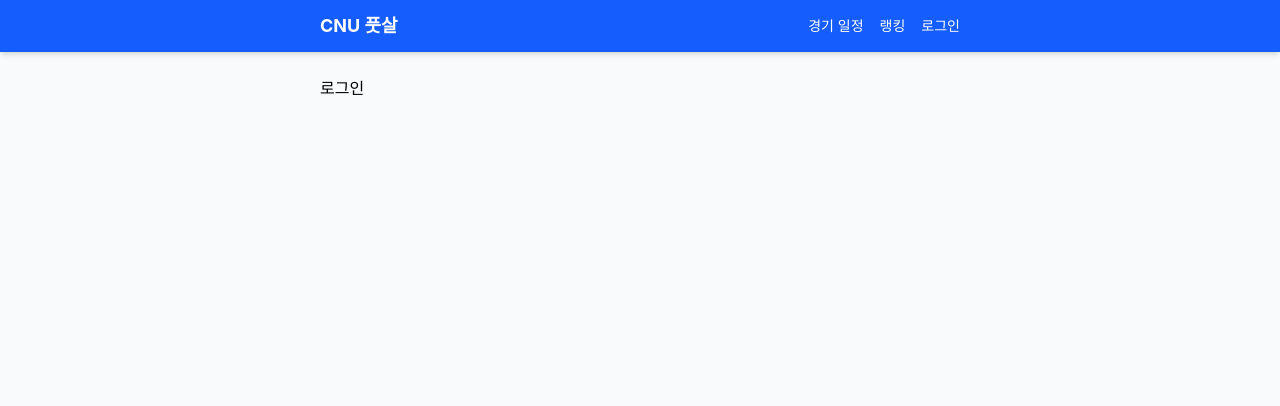
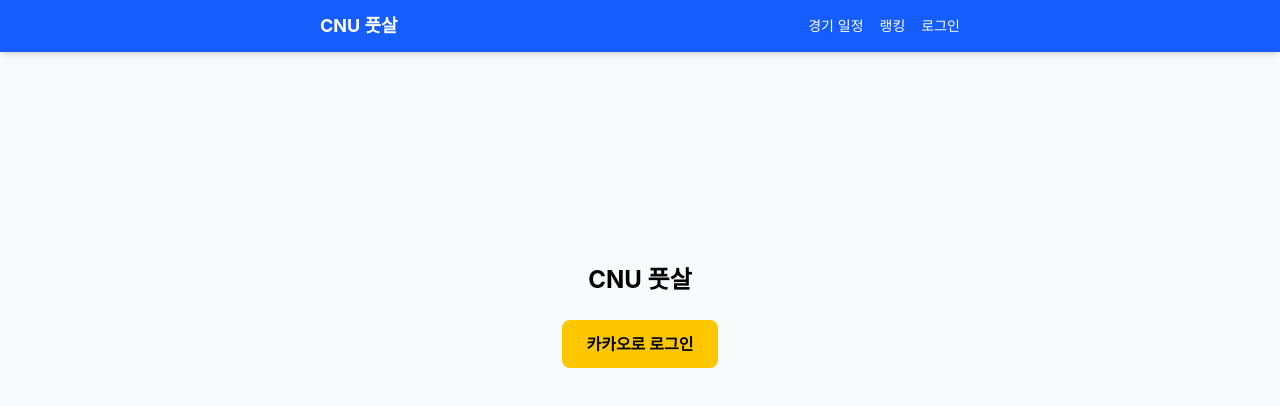
Before and after one commit to thinkanddoit/cnu-futsal-manager, a React (Vite) app: page /login in a window 1280 px wide. Shown: the top 406 px of the page. Built offline with nearby package versions, Linux system fonts and the light colour scheme; no server answers.

Commit message:
feat: implement Kakao login page

```diff
--- a/src/pages/LoginPage.tsx
+++ b/src/pages/LoginPage.tsx
@@ -1,3 +1,45 @@
+import { useEffect, useState } from 'react'
+import { useNavigate, useSearchParams } from 'react-router-dom'
+import { redirectToKakaoLogin, loginWithKakaoCode } from '../services/auth'
+import { useAuth } from '../hooks/useAuth'
+
 export default function LoginPage() {
-  return <div>로그인</div>
+  const [searchParams] = useSearchParams()
+  const [error, setError] = useState('')
+  const [loading, setLoading] = useState(false)
+  const navigate = useNavigate()
+  const { appUser } = useAuth()
+
+  useEffect(() => {
+    if (appUser) {
+      navigate(appUser.role === 'pending' ? '/pending' : '/', { replace: true })
+    }
+  }, [appUser, navigate])
+
+  useEffect(() => {
+    const code = searchParams.get('code')
+    if (!code) return
+
+    setLoading(true)
+    loginWithKakaoCode(code)
+      .catch(() => setError('로그인에 실패했습니다. 다시 시도해주세요.'))
+      .finally(() => setLoading(false))
+  }, [searchParams])
+
+  return (
+    <div className="flex flex-col items-center justify-center min-h-[60vh] gap-6">
+      <h1 className="text-2xl font-bold">CNU 풋살</h1>
+      {error && <p className="text-red-500">{error}</p>}
+      {loading ? (
+        <p>로그인 중...</p>
+      ) : (
+        <button
+          onClick={redirectToKakaoLogin}
+          className="bg-yellow-400 text-black font-semibold px-6 py-3 rounded-lg hover:bg-yellow-300"
+        >
+          카카오로 로그인
+        </button>
+      )}
+    </div>
+  )
 }
```
